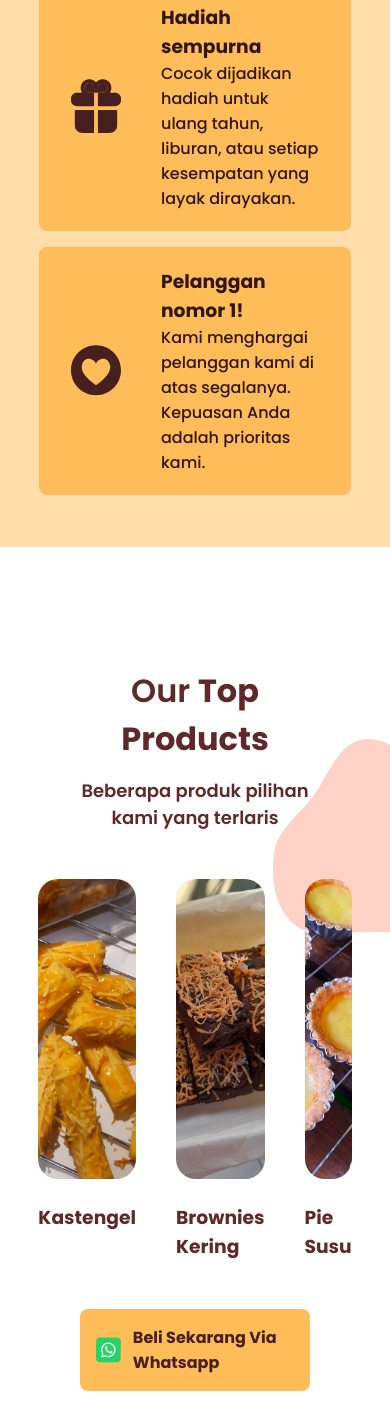
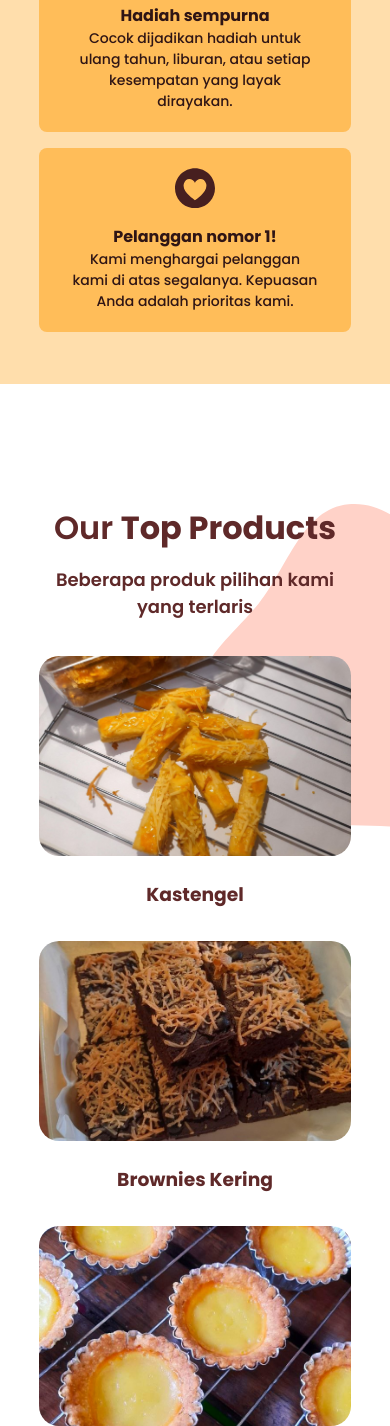
Before and after one commit to TittoMA/kuka-landing, a plain HTML site: page index.html in a window 390 px wide. Shown: the part 2628-4054 px from the top of the page. Drawn offline with nearby package versions, Linux system fonts and the light colour scheme.

Commit message:
add responsive

```diff
--- a/responsive.css
+++ b/responsive.css
@@ -1,3 +1,32 @@
+@media screen and (max-width: 600px) {
+  main #feature .feature-card h3 {
+    font-size: 16px;
+  }
+
+  main #feature .feature-card p {
+    font-size: 14px;
+  }
+
+  main #product .container {
+    flex-direction: column;
+    gap: 32px;
+  }
+
+  #blob3 {
+    top: 0;
+  }
+
+  #blob3 svg {
+    width: 50vw;
+  }
+
+  main #contact .contact-content {
+    padding: 40px;
+    flex-direction: column;
+    text-align: center;
+  }
+}
+
 @media screen and (max-width: 768px) {
   header {
     padding: 16px 10%;
@@ -109,6 +138,45 @@
   main #feature > h1 > br {
     display: none;
   }
+
+  main #feature .feature-card {
+    max-width: 100%;
+    gap: 16px;
+    flex-direction: column;
+    text-align: center;
+  }
+
+  main #feature .feature-card > svg {
+    width: 40px;
+  }
+
+  main #product {
+    padding: 0 10%;
+    margin-bottom: 120px;
+    gap: 36px;
+  }
+
+  main #product .container {
+    width: 100%;
+    gap: 32px;
+  }
+
+  main #product .container > div img {
+    height: 200px;
+  }
+
+  main #product .btn-order {
+    font-size: 14px;
+  }
+
+  main #product .btn-order svg {
+    height: 30px;
+  }
+
+  main #contact {
+    padding: 0 10%;
+    margin-bottom: 120px;
+  }
 }
 
 @media screen and (max-width: 960px) {
```
